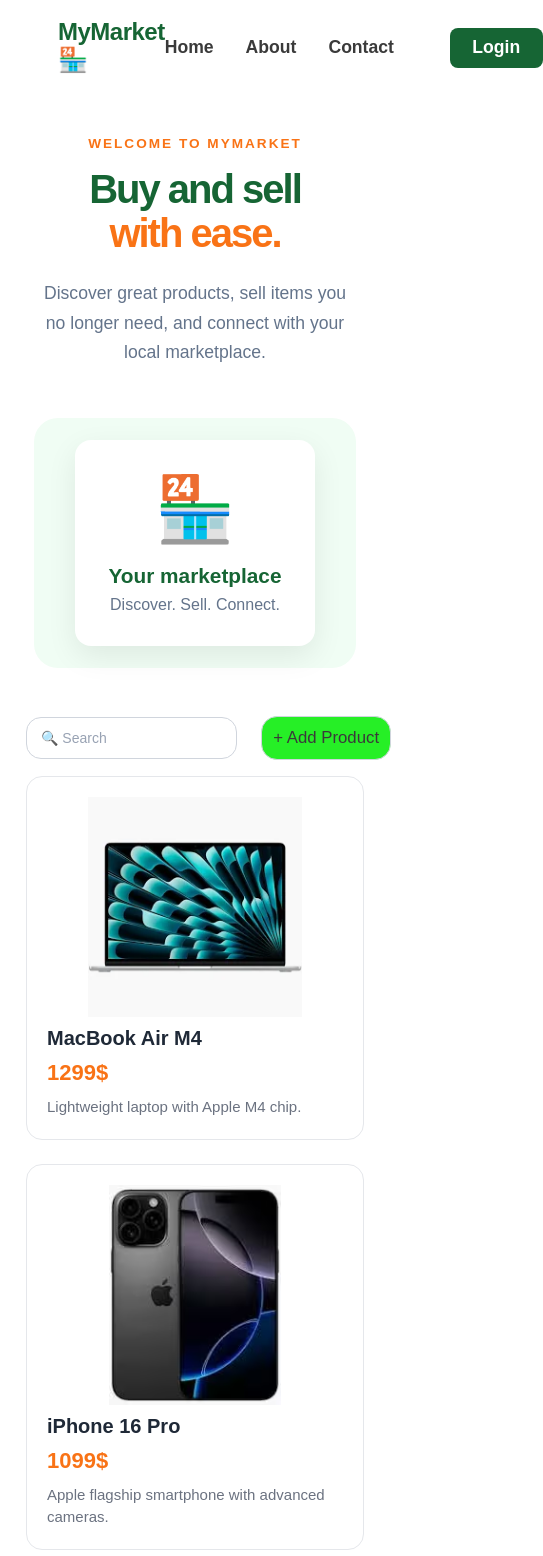
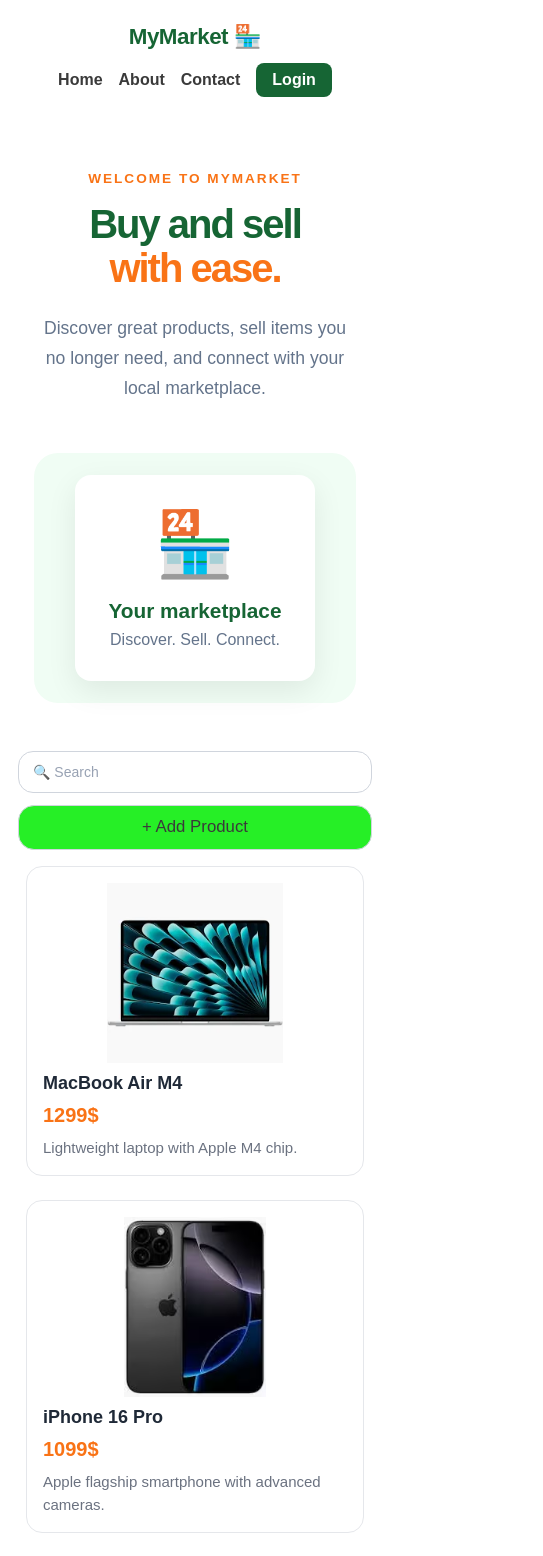
Before and after one commit to teo00000/mymarket-clone, an Angular app: page / in a window 390 px wide. Shown: the top 1556 px of the page, 543 px wide, since content can reach past the window. Built offline with nearby package versions, Linux system fonts and the light colour scheme.

Commit message:
Added and polished responsive design for smaller screens

```diff
--- a/src/app/header/header.css
+++ b/src/app/header/header.css
@@ -61,3 +61,39 @@
 .login-btn:hover {
   background-color: #14532d;
 }
+
+@media (max-width: 700px) {
+  .logoAndNavbar {
+    width: calc(100% - 1.5rem);
+    flex-direction: column;
+    gap: 0.8rem;
+    padding: 0.8rem 0;
+  }
+
+  .logo {
+    padding: 0;
+    font-size: 1.4rem;
+  }
+
+  .navbar {
+    width: 100%;
+    justify-content: center;
+    align-items: center;
+    gap: 1rem;
+    margin: 0;
+    flex-wrap: wrap;
+  }
+
+  .navbar a:not(.login-btn) {
+    margin-top: 0;
+  }
+
+  a {
+    font-size: 1rem;
+  }
+
+  .login-btn {
+    margin-left: 0;
+    padding: 0.5rem 1rem;
+  }
+}
--- a/src/app/home/home.css
+++ b/src/app/home/home.css
@@ -104,32 +104,6 @@
   color: #64748b;
 }
 
-@media (max-width: 768px) {
-  .hero {
-    flex-direction: column;
-
-    gap: 2rem;
-
-    padding: 3rem 1.5rem;
-
-    text-align: center;
-  }
-
-  .hero-content {
-    max-width: 100%;
-  }
-
-  .hero-description {
-    margin-left: auto;
-    margin-right: auto;
-  }
-
-  .hero-visual {
-    width: 100%;
-    min-height: 250px;
-  }
-}
-
 .searchAndAdd {
     display: flex;
     gap: 1.5rem;
@@ -179,3 +153,44 @@
 .add-btn:hover {
     background-color: rgb(136, 242, 126);
 }
+
+@media (max-width: 700px) {
+  .hero {
+    flex-direction: column;
+
+    gap: 2rem;
+
+    padding: 3rem 1.5rem;
+
+    text-align: center;
+  }
+
+  .hero-content {
+    max-width: 100%;
+  }
+
+  .hero-description {
+    margin-left: auto;
+    margin-right: auto;
+  }
+
+  .hero-visual {
+    width: 100%;
+    min-height: 250px;
+  }
+
+  .searchAndAdd {
+    flex-direction: column;
+    align-items: stretch;
+    gap: 0.75rem;
+    width: calc(100% - 1rem);
+  }
+
+  .searchField {
+    max-width: none;
+  }
+
+  .add-btn {
+    width: 100%;
+  }
+}
--- a/src/app/home/product-list/product-card/product-card.css
+++ b/src/app/home/product-list/product-card/product-card.css
@@ -16,12 +16,6 @@
     transform 0.2s ease,
     box-shadow 0.2s ease,
     border-color 0.2s ease;
-}
-
-.item-container:hover {
-  transform: translateY(-4px);
-  border-color: #d1d5db;
-  box-shadow: 0 10px 25px rgba(0, 0, 0, 0.08);
 }
 
 .item-title {
@@ -60,3 +54,29 @@
   height: 220px;
   object-fit: contain;
 }
+
+@media (hover: hover) {
+  .item-container:hover {
+    transform: translateY(-4px);
+    border-color: #d1d5db;
+    box-shadow: 0 10px 25px rgba(0, 0, 0, 0.08);
+  }
+}
+
+@media (max-width: 700px) {
+  .item-container {
+    padding: 16px;
+  }
+
+  .product-image {
+    height: 180px;
+  }
+
+  .item-title {
+    font-size: 18px;
+  }
+
+  .item-price {
+    font-size: 20px;
+  }
+}
--- a/src/app/item-form/item-form.css
+++ b/src/app/item-form/item-form.css
@@ -134,3 +134,28 @@
   font-size: 0.875rem;
   line-height: 1.4;
 }
+
+@media (max-width: 500px) {
+  .form {
+    width: calc(100% - 1rem);
+    padding: 1rem;
+    margin: 1rem auto;
+  }
+
+  .actions {
+    flex-direction: column-reverse;
+  }
+
+  .actions button {
+    width: 100%;
+  }
+
+  .image-options {
+    gap: 10px;
+  }
+
+  .image-option {
+    width: calc(50% - 5px);
+    height: 100px;
+  }
+}
--- a/src/app/item-form/item-form.html
+++ b/src/app/item-form/item-form.html
@@ -65,7 +65,7 @@
     </div>
   </fieldset>
 
-  @if (itemForm.controls.image.hasError('required')) {
+  @if (submitted && itemForm.controls.image.hasError('required')) {
   <p class="error-message">Image is required.</p>
   }
 
--- a/src/app/item-form/item-form.ts
+++ b/src/app/item-form/item-form.ts
@@ -48,7 +48,11 @@
     }
   }
 
+  submitted = false;
+
   onSubmit() {
+    this.submitted = true;
+
     if(this.itemForm.invalid) {
       this.itemForm.markAllAsTouched();
       return;
```
Also changed, not shown: src/app/header/header.html (+0 -26 lines).
